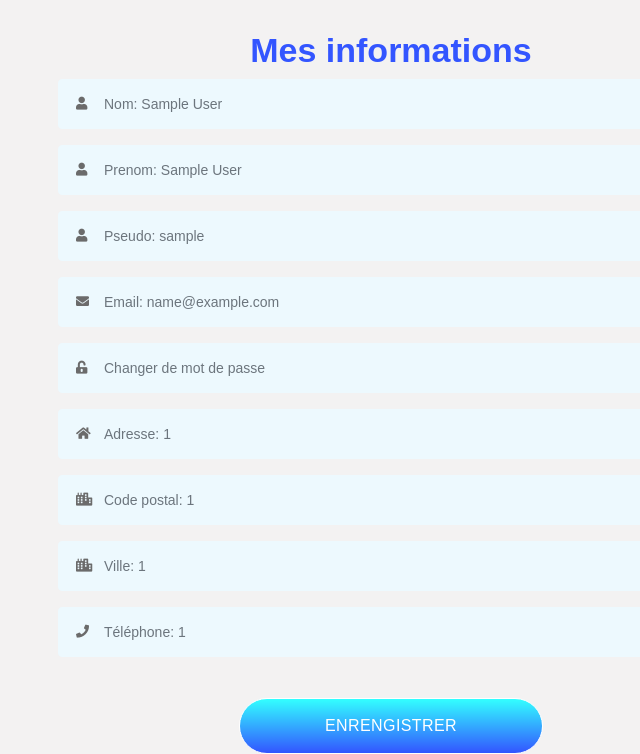
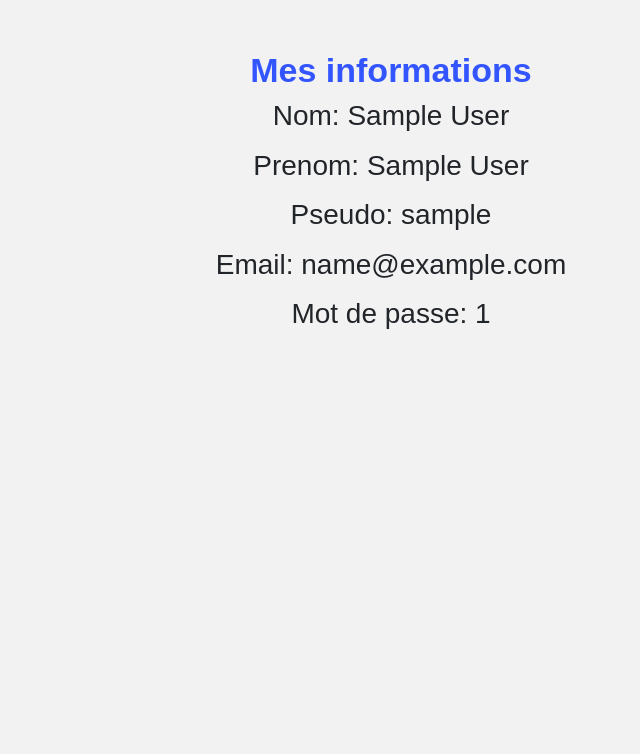
Before and after one commit to kassim0/ECE_Commerce, a PHP site: page /informations.php in a window 1280 px wide. Shown: the part 69-823 px from the top of the page, without its empty margins (249-889 px from the left). After the commit the page ends 398 px from the top, so only its background shows below. Run offline with PHP 8.4, Linux system fonts and the light colour scheme; the visitor is signed in with stand-in values (Sample User, id 1).

Commit message:
Update informations.php

```diff
--- a/informations.php
+++ b/informations.php
@@ -18,11 +18,11 @@
 	<link rel="stylesheet" type="text/css" href="pageArticle.css">
 	<link rel="stylesheet" type="text/css" href="style.css">
 	<style type="text/css">
-
 .container{
-margin-top: 30px;
+margin-top: 50px;
 
 }
+
 
 
 </style>
@@ -61,28 +61,28 @@ margin-top: 30px;
         <div class="b-form-title">
             <h1 class="form_title">Mes informations</h1>
         </div>
-        <form method="post" action="Session.php">
+        <form method="post" action="modifications.php">
             <div class="form-group username">
-                <input class="form-control" type="text" name="nom" placeholder="Nom: <?php echo $_SESSION['nom']?>">
-                <i class="fas fa-user b-font"></i>
+                <h3>Nom: <?php echo $_SESSION['nom']?></h3>
+                <!-- <i class="fas fa-user b-font"></i> -->
             </div>
             <div class="form-group username">
-                <input class="form-control" type="text" name="prenom" placeholder="Prenom: <?php echo $_SESSION['prenom']?>">
-                <i class="fas fa-user b-font"></i>
+                <h3>Prenom: <?php echo $_SESSION['prenom']?></h3>
+                <!-- <i class="fas fa-user b-font"></i> -->
             </div>
             <div class="form-group username">
-                <input class="form-control" type="text" name="pseudo" placeholder="Pseudo: <?php echo $_SESSION['pseudo']?>">
-                <i class="fas fa-user b-font"></i>
+                <h3>Pseudo: <?php echo $_SESSION['pseudo']?></h3>
+                <!-- <i class="fas fa-user b-font"></i> -->
             </div>
             <div class="form-group">
-                <input class="form-control" type="email" name="email" placeholder="Email: <?php echo $_SESSION['email']?>">
-                <i class="fas fa-envelope b-font"></i>
+                <h3>Email: <?php echo $_SESSION['email']?></h3>
+                <!-- <i class="fas fa-envelope b-font"></i> -->
             </div>
             <div class="form-group">
-                <input class="form-control" type="password" name="mdp" placeholder="Changer de mot de passe">
-                <i class="fas fa-unlock-alt b-font"></i>
+                <h3>Mot de passe: <?php echo $_SESSION['mdp']?></h3>
+                <!-- <i class="fas fa-unlock-alt b-font"></i> -->
             </div>
-            <div class="form-group">
+            <!-- <div class="form-group">
                 <input class="form-control" type="text" name="adresse" placeholder="Adresse: <?php echo $_SESSION['adresse']?>">
                 <i class="fas fa-home b-font"></i>
             </div>
@@ -97,13 +97,14 @@ margin-top: 30px;
             <div class="form-group">
                 <input class="form-control" type="text" name="tel" placeholder="Téléphone: <?php echo $_SESSION['tel']?>">
                 <i class="	fas fa-phone b-font"></i>
-            </div>
+            </div> -->
             <div class="form-group">
                 <span class="b-forgot"></span>
             </div>
-            <button type="submit" name="enregistre" class="sign_up">Enrengistrer</button>
+            <!-- <button type="submit" name="enregistre" class="sign_up" >Retour</button> -->
         </form>
     </div>
+
 </div>
 
 
```
